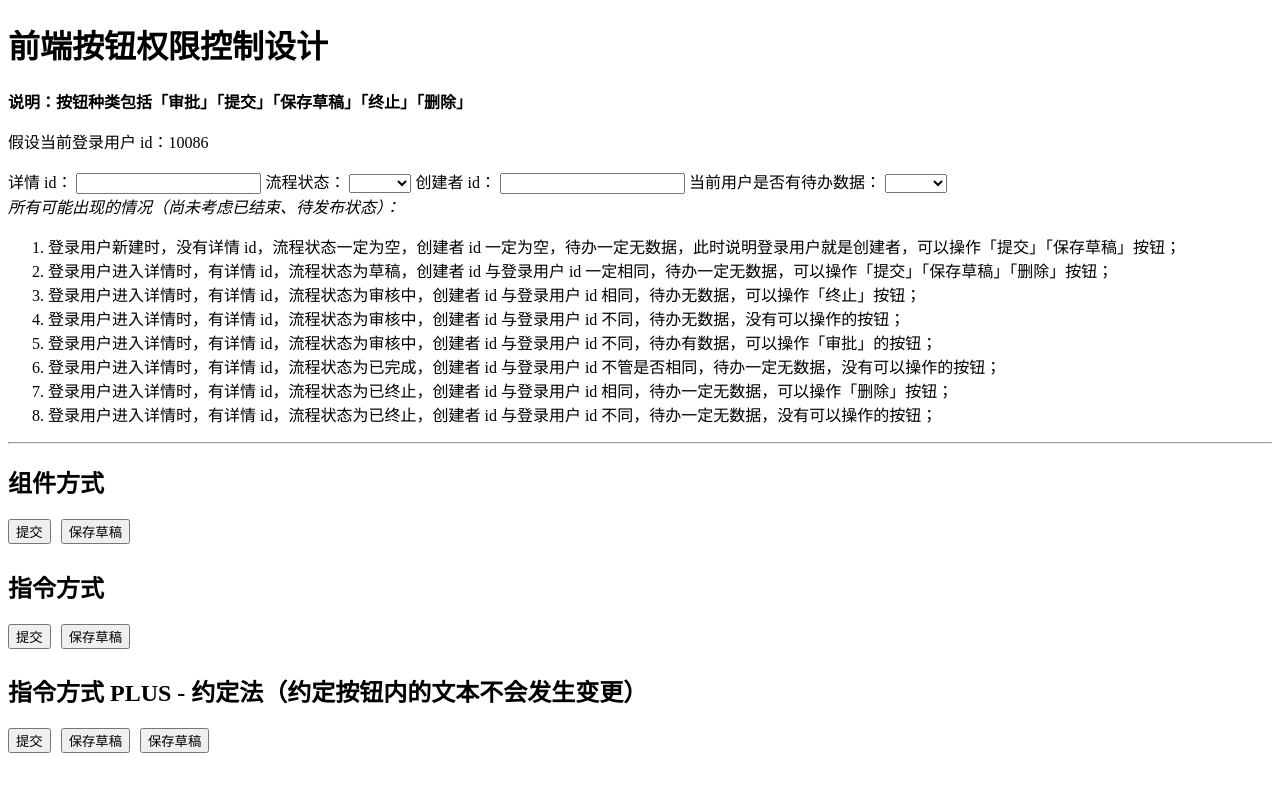
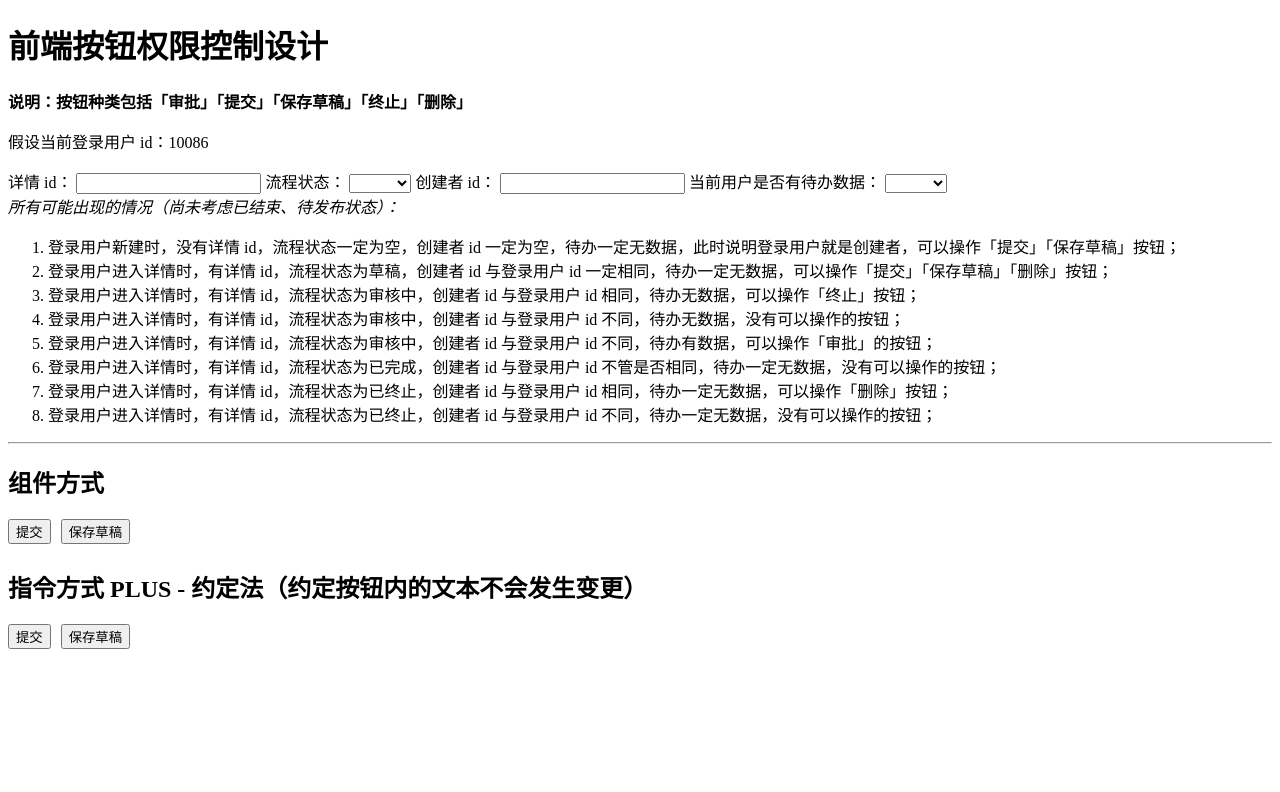
Before and after one commit to tanqin/vue-button-auth, a Vue app: page / in a window 1280 px wide. Shown: the top 792 px of the page. Built offline with nearby package versions, Linux system fonts and the light colour scheme.

Commit message:
feat: 删除设计存在缺陷的指令

```diff
--- a/src/App.vue
+++ b/src/App.vue
@@ -86,17 +86,6 @@
       </Auth>
       <!-- ================= 组件方式 ================= -->
     </div>
-    <h2>指令方式</h2>
-    <div class="button-group">
-      <!-- ================= 指令方式 ================= -->
-      <button v-auth="['submitOrApprove', authList]">
-        {{ form.flowStatus ? '审批' : '提交' }}
-      </button>
-      <button v-auth="['save', authList]">保存草稿</button>
-      <button v-auth="['abort', authList]">终止</button>
-      <button v-auth="['delete', authList]">删除</button>
-      <!-- ================= 指令方式 ================= -->
-    </div>
     <h2>指令方式 PLUS - 约定法（约定按钮内的文本不会发生变更）</h2>
     <div class="button-group">
       <!-- ================= 指令方式 PLUS ================= -->
@@ -104,7 +93,6 @@
         {{ form.flowStatus ? '审批' : '提交' }}
       </button>
       <button v-authPlus="authParams">保存草稿</button>
-      <button>保存草稿</button>
       <button v-authPlus="authParams">终止</button>
       <button v-authPlus="authParams">删除</button>
       <!-- ================= 指令方式 PLUS ================= -->
--- a/src/directives/auth.js
+++ /dev/null
@@ -1,44 +0,0 @@
-// 权限校验
-function authVerify(el, binding) {
-  // 指令不传值或传值为空时，默认拥有权限
-  if (!binding.value) {
-    binding.value = ['', ['*']]
-  }
-  // 判断传入的值是否合法
-  if (
-    binding.value instanceof Array &&
-    typeof binding.value[0] === 'string' &&
-    Array.isArray(binding.value[1])
-  ) {
-    const authType = binding.value[0]
-    const authList = binding.value[1]
-    if (authList.includes('*')) {
-      el.style.display = ''
-    } else {
-      const authElIndex = authList.findIndex(
-        (authItem) => authItem === authType
-      )
-      el.style.display = authElIndex === -1 ? 'none' : ''
-    }
-  } else {
-    Promise.reject(
-      `v-auth 指令绑定的值不合法，绑定值格式如下： ['authType', authList]`
-    )
-  }
-}
-
-export default function install(Vue) {
-  Vue.directive('auth', {
-    // 被绑定元素插入父节点时调用
-    inserted(el, binding) {
-      authVerify(el, binding)
-    },
-    // 所在组件的 vNode 更新时调用
-    update(el, binding) {
-      // 指令传入的新、旧值不一致时进行权限校验，以提升性能
-      if (binding.value?.toString() !== binding.oldValue?.toString()) {
-        authVerify(el, binding)
-      }
-    }
-  })
-}
--- a/src/main.js
+++ b/src/main.js
@@ -1,13 +1,11 @@
 import Vue from 'vue'
 import App from './App.vue'
 import Auth from './components/Auth.vue'
-import auth from './directives/auth'
 import authPlus from './directives/authPlus'
 import { getAuthList } from '@/utils/index'
 
 Vue.component('Auth', Auth)
 
-Vue.use(auth)
 Vue.use(authPlus)
 
 Vue.prototype.$getAuthList = getAuthList
```
